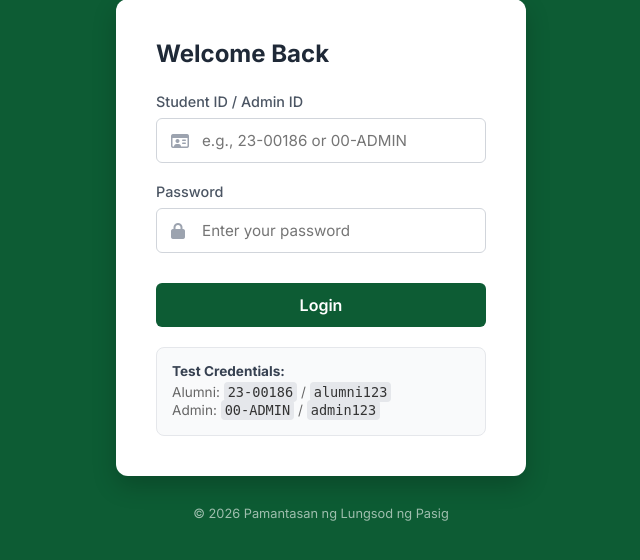
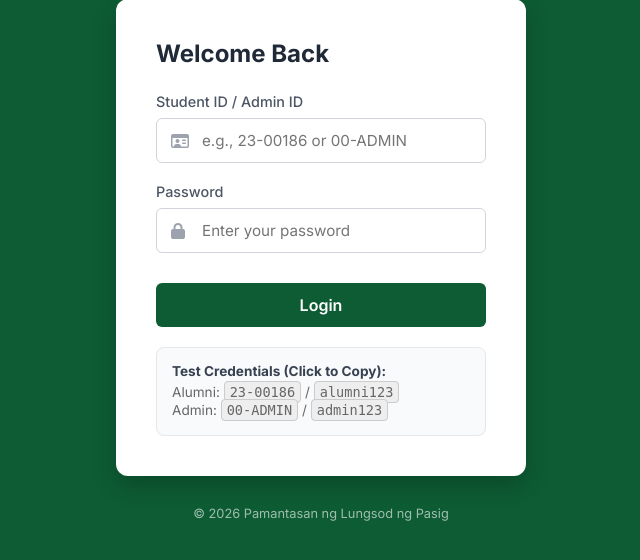
Before and after one commit to psycheo/plp-alumni-tracer, a PHP site: page /login.php in a window 1280 px wide. Shown: the part 227-787 px from the top of the page, without its empty margins (319-959 px from the left). Run offline with PHP 8.4, Linux system fonts and the light colour scheme.

Commit message:
click to copy test creds

```diff
--- a/login.php
+++ b/login.php
@@ -99,9 +99,29 @@ if ($_SERVER["REQUEST_METHOD"] == "POST") {
             </form>
 
             <div class="credentials-box" style="margin-top: 20px; font-size: 0.85rem; color: #666;">
-                <strong>Test Credentials:</strong>
-                <p>Alumni: <span class="mono">23-00186</span> / <span class="mono">alumni123</span></p>
-                <p>Admin: <span class="mono">00-ADMIN</span> / <span class="mono">admin123</span></p>
+                <strong>Test Credentials (Click to Copy):</strong>
+
+                <style>
+                    .copy-btn {
+                        background: #eee;
+                        border: 1px solid #ccc;
+                        padding: 2px 5px;
+                        border-radius: 4px;
+                        cursor: pointer;
+                        font-family: monospace;
+                    }
+                    .copy-btn:active { background: #ddd; }
+                </style>
+
+                <p>Alumni:
+                    <span class="copy-btn" onclick="navigator.clipboard.writeText('23-00186')">23-00186</span> /
+                    <span class="copy-btn" onclick="navigator.clipboard.writeText('alumni123')">alumni123</span>
+                </p>
+
+                <p>Admin:
+                    <span class="copy-btn" onclick="navigator.clipboard.writeText('00-ADMIN')">00-ADMIN</span> /
+                    <span class="copy-btn" onclick="navigator.clipboard.writeText('admin123')">admin123</span>
+                </p>
             </div>
         </div>
 
```
